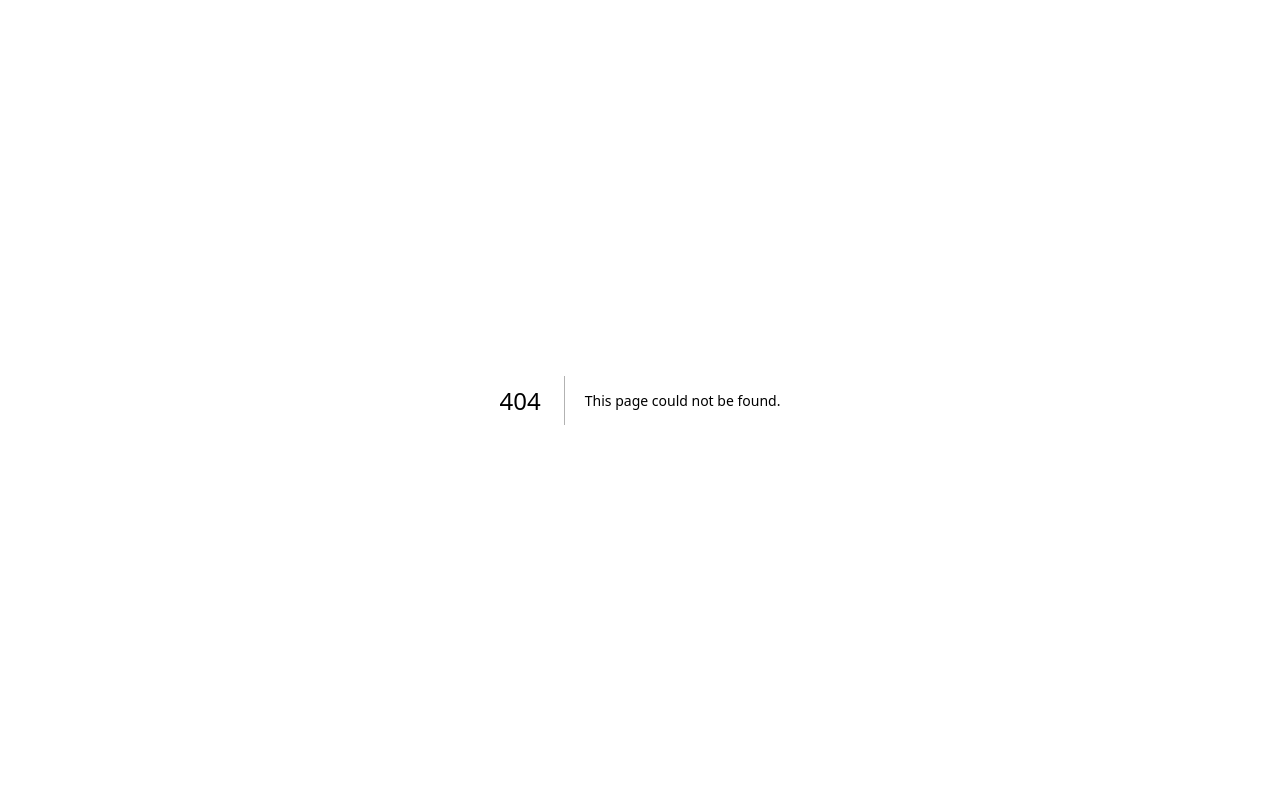
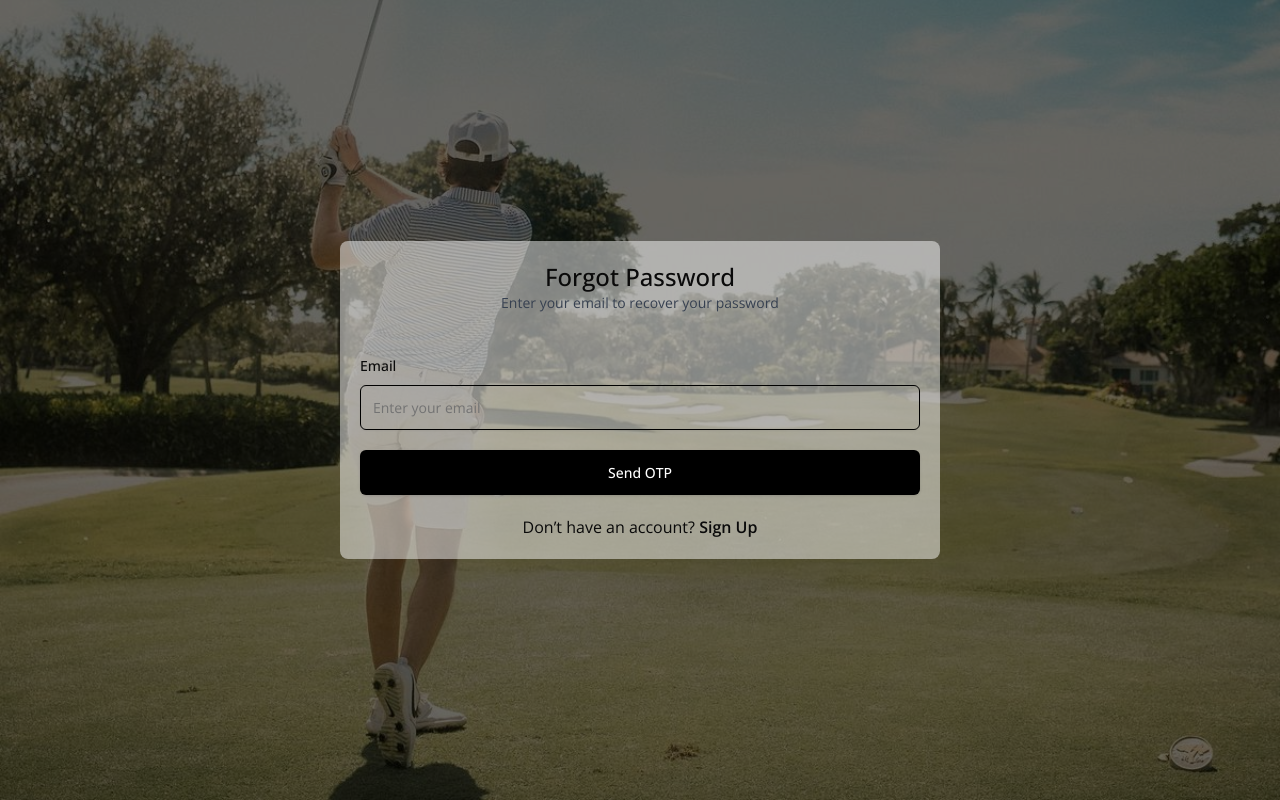
Before and after one commit to FSDTeam-SAA/matchplaygolf_frontend, a Next.js app: page /forgot-password in a window 1280 px wide. Before the commit this address had no page. Built offline with nearby package versions, Linux system fonts and the light colour scheme.

Commit message:
forgot password page

```diff
--- /dev/null
+++ b/src/app/(auth)/forgot-password/_components/forgot-password-form.tsx
@@ -0,0 +1,80 @@
+"use client";
+
+import { Button } from "@/components/ui/button";
+import {
+  Form,
+  FormControl,
+  FormField,
+  FormItem,
+  FormLabel,
+  FormMessage,
+} from "@/components/ui/form";
+import { Input } from "@/components/ui/input";
+import { zodResolver } from "@hookform/resolvers/zod";
+import Link from "next/link";
+import { useForm } from "react-hook-form";
+import z from "zod";
+
+const formSchema = z.object({
+  email: z.string().email(),
+});
+
+type FormType = z.infer<typeof formSchema>;
+
+const ForgotPasswordForm = () => {
+  const form = useForm<FormType>({
+    resolver: zodResolver(formSchema),
+    defaultValues: {
+      email: "",
+    },
+  });
+
+  function onSubmit(values: FormType) {
+    console.log(values);
+  }
+
+  return (
+    <div>
+      <Form {...form}>
+        <form onSubmit={form.handleSubmit(onSubmit)} className="space-y-5">
+          <FormField
+            control={form.control}
+            name="email"
+            render={({ field }) => (
+              <FormItem>
+                <FormLabel>Email</FormLabel>
+                <FormControl>
+                  <Input
+                    type="email"
+                    placeholder="Enter your email"
+                    className="h-[45px] border border-black"
+                    {...field}
+                  />
+                </FormControl>
+                <FormMessage />
+              </FormItem>
+            )}
+          />
+
+          <Button
+            type="submit"
+            className="h-[45px] w-full bg-black hover:bg-black/85 text-white"
+          >
+            Send OTP
+          </Button>
+        </form>
+      </Form>
+
+      <div>
+        <h3 className="text-center mt-5">
+          Don’t have an account?{" "}
+          <Link href={"/sign-up"}>
+            <span className="font-semibold hover:underline">Sign Up</span>
+          </Link>
+        </h3>
+      </div>
+    </div>
+  );
+};
+
+export default ForgotPasswordForm;
--- /dev/null
+++ b/src/app/(auth)/forgot-password/page.tsx
@@ -0,0 +1,18 @@
+import ForgotPasswordForm from "./_components/forgot-password-form";
+
+export default function ForgotPasswordPage() {
+  return (
+    <div className="bg-[#ffffff7e] p-5 rounded-lg w-[400px] lg:w-[600px]">
+      <div className="text-center">
+        <h1 className="text-2xl font-medium">Forgot Password</h1>
+        <p className="text-sm text-gray-700">
+          Enter your email to recover your password
+        </p>
+      </div>
+
+      <div className="mt-10">
+        <ForgotPasswordForm />
+      </div>
+    </div>
+  );
+}
```
